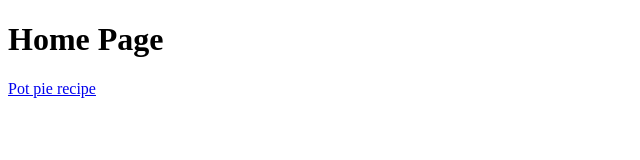
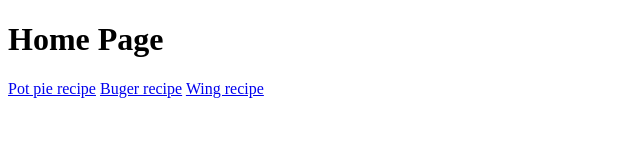
Before and after one commit to ZeroDav808/Recipes, a plain HTML site: page index.html in a window 1280 px wide. Shown: the whole page, without its empty margins (0-640 px from the left). Drawn offline with Linux system fonts and the light colour scheme.

Commit message:
updated the links to the home page

```diff
--- a/index.html
+++ b/index.html
@@ -8,5 +8,7 @@
 <body>
     <h1>Home Page</h1>
     <a href="./recipes/potPie.html">Pot pie recipe</a>
+    <a href="./recipes/burger.html">Buger recipe</a>
+    <a href="./recipes/wings.html">Wing recipe</a>
 </body>
 </html>
```
